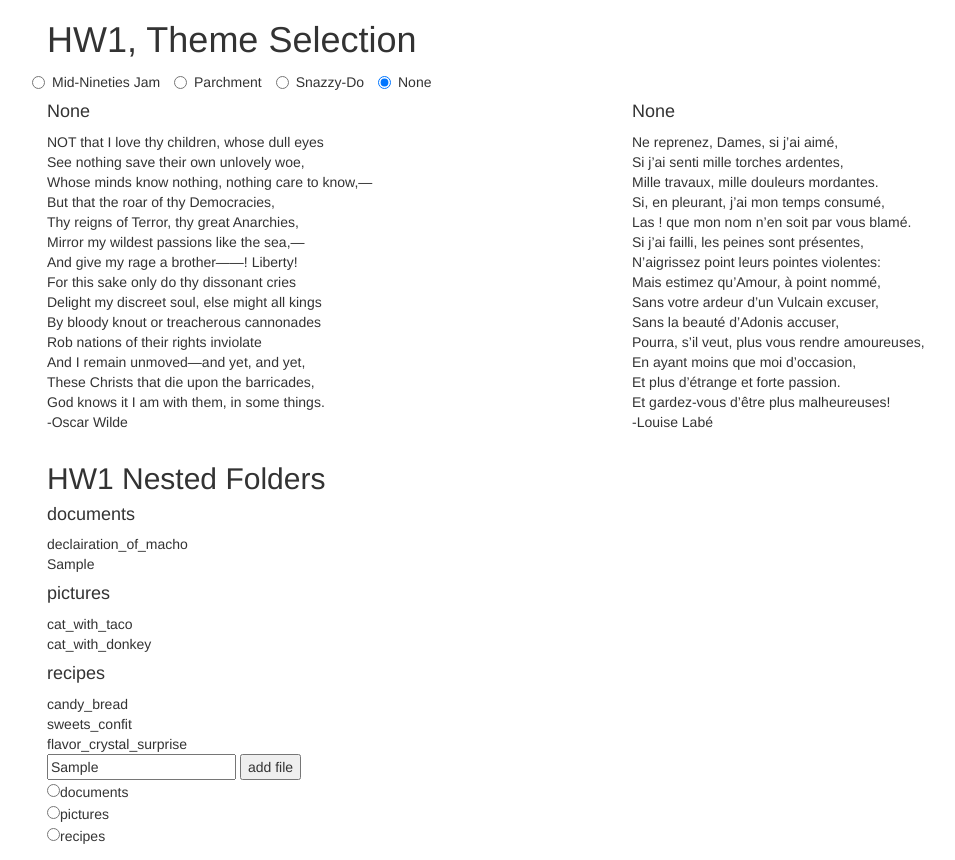
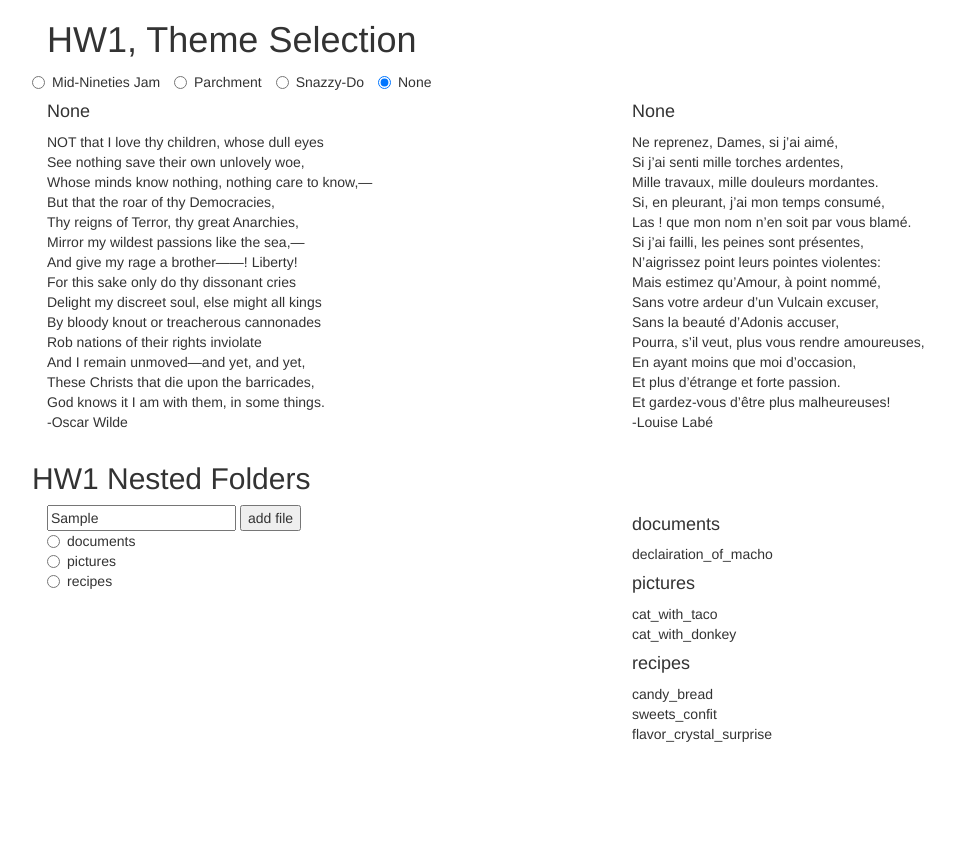
Before and after one commit to ChildeRowland/nycda_angularjs_102, a plain HTML site: page HW1/index.html in a window 1280 px wide. Both pictures are taken after typing "Sample" into the empty fields and a click on the input "add file". Shown: the whole page, without its empty margins (23-978 px from the left). After the commit the page ends 800 px from the top, so only its background shows below. Drawn offline with nearby package versions, Linux system fonts and the light colour scheme.

Commit message:
add documents to file structure

```diff
--- a/HW1/index.html
+++ b/HW1/index.html
@@ -136,9 +136,33 @@
   				</div>
 			</div>
 
-			<div ng-controller="folderController as fldr">
+			<div ng-controller="folderController as fldr" class="row">
 				<h2 ng-bind="fldr.message"></h2>
 
+				<div class="col-md-6">
+					<form ng-submit="fldr.addNewFile(fldr.input, fldr.name)" name="fldr.addFileForm">
+
+						<input type="text" ng-model="fldr.input" name="input" />
+						<input type="submit" value="add file" />
+
+						<div ng-repeat="dir in fldr.homeDir">
+							<div ng-repeat="(folder, contents) in dir">
+								<label class="radio-inline">
+									<input
+										type="radio"
+										ng-value="folder"
+										ng-model="fldr.name"
+										name="folderSelect" />{{ folder }}
+								</label>
+							</div>
+						</div>
+					</form>
+
+				</div>
+
+				<span>{{ fldr.documentsDir[documents] }}</span>
+
+				<div class="col-md-6">
 					<div ng-repeat="dir in fldr.homeDir">
 						<div ng-repeat="(folder, contents) in dir">
 							<h4 ng-bind="folder"></h4>
@@ -147,20 +171,7 @@
 							</div>
 						</div>
 					</div>
-
-				<form ng-submit="fldr.addNewFile(input, fldr.homeDir[0].documents)">
-					<input type="text" ng-model="input" name="input" />
-					<input type="submit" value="add file" />
-
-					<div ng-repeat="dir in fldr.homeDir">
-						<div ng-repeat="(folder, contents) in dir">
-							<input
-								type="radio"
-								ng-value="fldr.homeDir.folder" />{{ folder }}
-						</div>
-					</div>
-
-				</form>
+				<div>
 
 			</div>
 		</div>
--- a/HW1/index.js
+++ b/HW1/index.js
@@ -32,8 +32,16 @@ homeWorkOne.controller('folderController', function() {
 
 	self.homeDir = [ self.documentsDir, self.picturesDir, self.recipesDir ];
 
+	self.input = "";
+
 	self.addNewFile = function(input, path) {
-		path.push(input);
+		if (input.length < 1) {
+			alert("File Name can't be Empty")
+		} else {
+			var strToObj = ("self." + path + "Dir");
+			eval(strToObj)[path].push(input);
+			self.input = "";
+		}
 	}
 
 })
```
Lines whose indentation alone changed are shown as unchanged.
